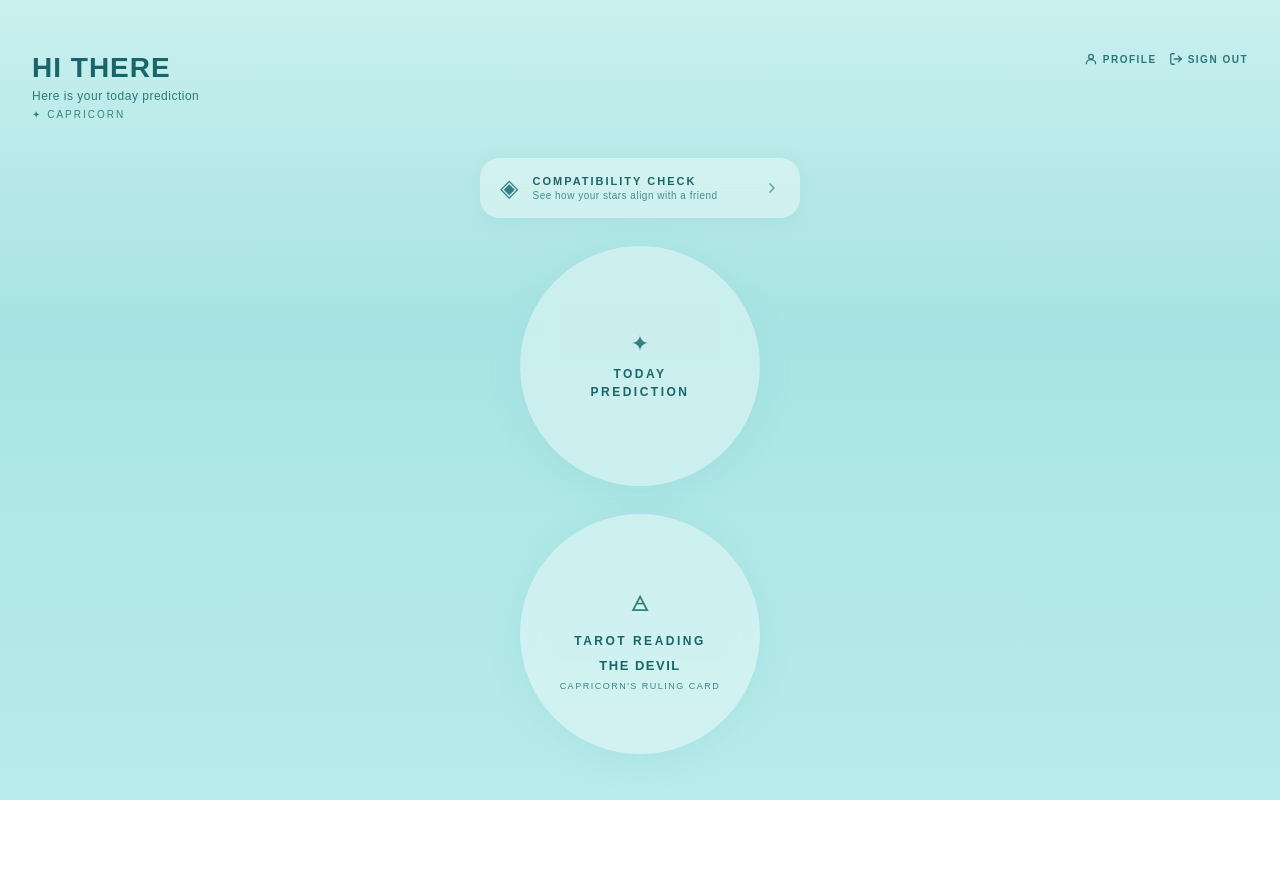
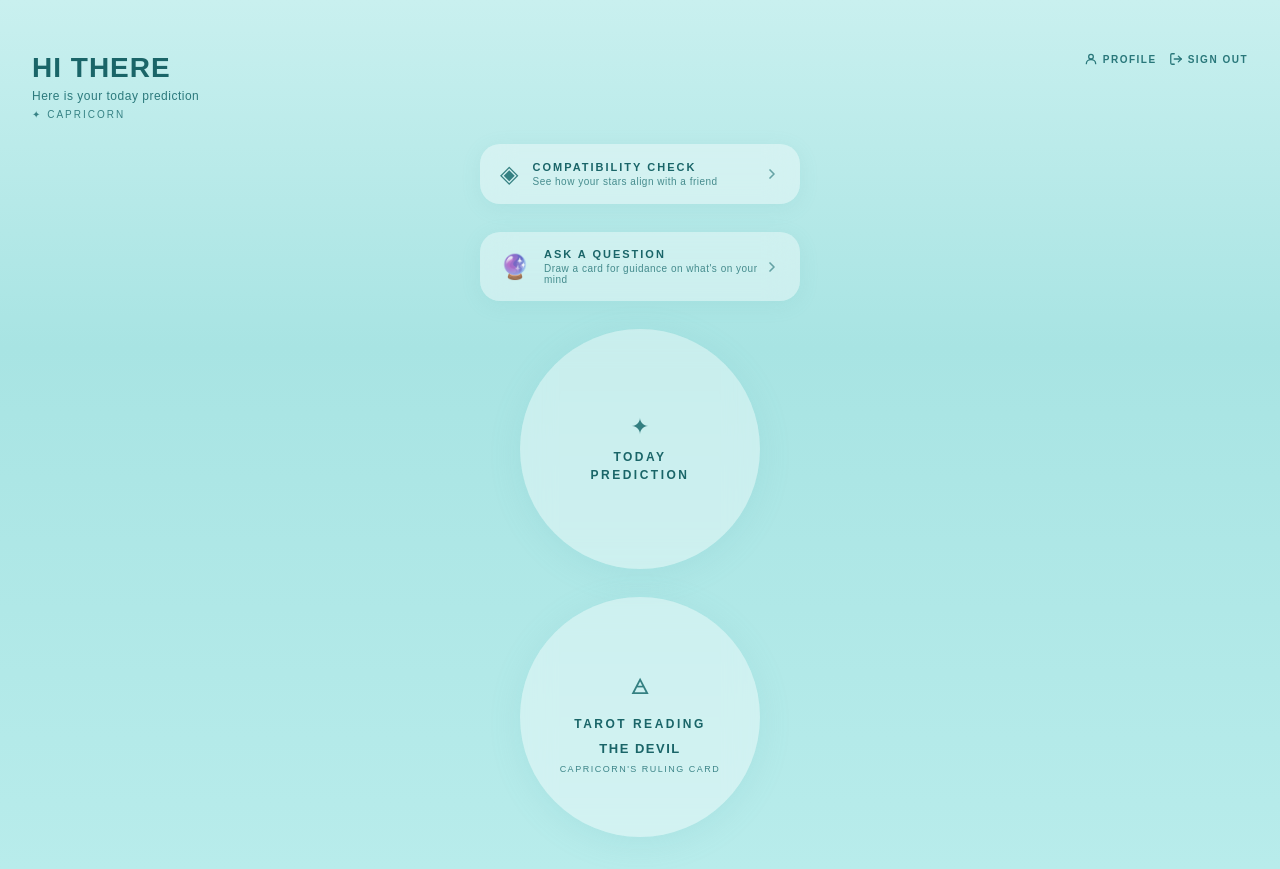
Before and after one commit to Thanaphumi2006/HORA-Project, a React (Vite) app: page /#/home in a window 1280 px wide. Before the commit the page ends 800 px from the top, so only its background shows below. Built offline with nearby package versions, Linux system fonts and the light colour scheme; no server answers; a web font is replaced by a local one.

Commit message:
Add Ask a Question entry point from home dashboard
- Add question banner card on home page for returning to question prediction
- Update Question page to return home when accessed from home instead of forcing focus setup

```diff
--- a/src/pages/Home.jsx
+++ b/src/pages/Home.jsx
@@ -121,6 +121,17 @@ export default function Home() {
           <svg className="compat-banner-arrow" viewBox="0 0 24 24"><polyline points="9 18 15 12 9 6" /></svg>
         </div>
 
+        <div className="compat-banner" onClick={() => fadeNavigate(`/question?${bdayQ}&focus=${focus}`)}>
+          <div className="compat-banner-left">
+            <span className="compat-banner-icon">🔮</span>
+            <div>
+              <div className="compat-banner-title">Ask a Question</div>
+              <div className="compat-banner-sub">Draw a card for guidance on what's on your mind</div>
+            </div>
+          </div>
+          <svg className="compat-banner-arrow" viewBox="0 0 24 24"><polyline points="9 18 15 12 9 6" /></svg>
+        </div>
+
         <div className="circle-card" onClick={openPredict}>
           <div className="circle-label">
             <span className="circle-icon">✦</span>
--- a/src/pages/Question.css
+++ b/src/pages/Question.css
@@ -183,6 +183,12 @@
 
 .question-page .btn-skip:hover { color: #1a6568; }
 
+.question-page .q-back-home {
+  align-self: flex-start;
+  margin-bottom: 4px;
+  margin-top: 0;
+}
+
 /* Reveal phase */
 .question-page .q-reveal {
   width: 100%;
--- a/src/pages/Question.jsx
+++ b/src/pages/Question.jsx
@@ -109,6 +109,8 @@ export default function Question() {
   const [orientation, setOrientation] = useState('upright');
   const [revealed, setRevealed] = useState(false);
 
+  const focus = params.get('focus') || '';
+  const fromHome = Boolean(focus);
   const bdayQ = `name=${encodeURIComponent(params.get('name') || '')}&day=${params.get('day') || ''}&month=${encodeURIComponent(params.get('month') || '')}&year=${params.get('year') || ''}`;
 
   const step = card ? 2 : (topic ? 1 : 0);
@@ -128,16 +130,27 @@ export default function Question() {
   }
 
   function handleContinue() {
-    fadeNavigate(`/focus?${bdayQ}`);
+    if (fromHome) {
+      fadeNavigate(`/home?${bdayQ}&focus=${focus}`);
+    } else {
+      fadeNavigate(`/focus?${bdayQ}`);
+    }
   }
 
   function handleSkip() {
-    fadeNavigate(`/home?${bdayQ}`);
+    if (fromHome) {
+      fadeNavigate(`/home?${bdayQ}&focus=${focus}`);
+    } else {
+      fadeNavigate(`/home?${bdayQ}`);
+    }
   }
 
   return (
     <div className="page question-page">
       <div className="question-text">
+        {fromHome && (
+          <button className="btn-skip q-back-home" onClick={handleSkip}>← Back</button>
+        )}
         <h1>Question</h1>
         <div className="progress-bar">
           <div className={`progress-dot step-${step}`}></div>
@@ -209,7 +222,9 @@ export default function Question() {
               </div>
             </div>
 
-            <button className="btn-continue" onClick={handleContinue}>Continue</button>
+            <button className="btn-continue" onClick={handleContinue}>
+              {fromHome ? 'Done' : 'Continue'}
+            </button>
           </div>
         )}
       </div>
```
